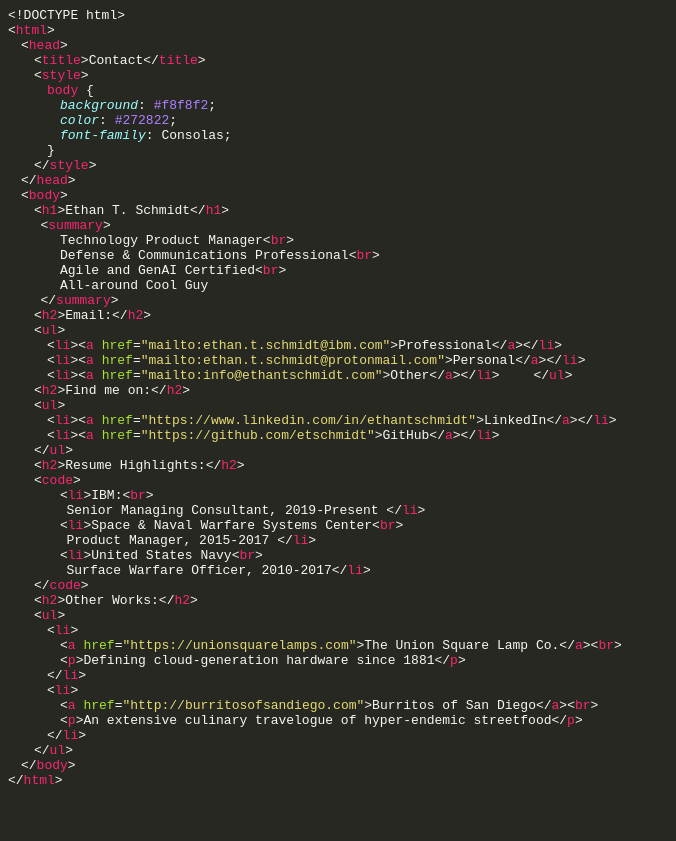
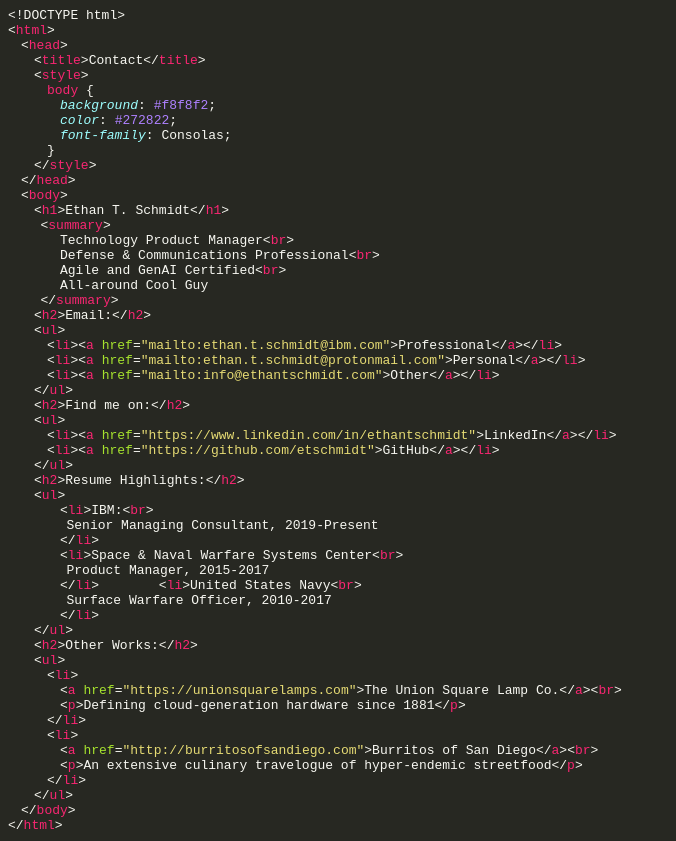
Before and after one commit to etschmidt/contact, a plain HTML site: page index.html in a window 1280 px wide. Shown: the whole page, without its empty margins (0-676 px from the left). Before the commit the page ends 800 px from the top, so only its background shows below. Drawn offline with Linux system fonts and the light colour scheme.

Commit message:
Update index.html

```diff
--- a/index.html
+++ b/index.html
@@ -65,7 +65,7 @@
 &#8194;&#8194;&#8194;&#8194;&lt;<span class="red">ul</span>&gt;<br>
 &#8194;&#8194;&#8194;&#8194;&#8194;&#8194;&lt;<span class="red">li</span>&gt;<a href="mailto:ethan.t.schmidt@ibm.com">&lt;<span class="red">a</span> <span class="green">href</span>=<span class="yellow">"mailto:ethan.t.schmidt@ibm.com"</span>&gt;Professional&lt;/<span class="red">a</span>&gt;</a>&lt;/<span class="red">li</span>&gt;<br>
 &#8194;&#8194;&#8194;&#8194;&#8194;&#8194;&lt;<span class="red">li</span>&gt;<a href="mailto:ethan.t.schmidt@gmail.com">&lt;<span class="red">a</span> <span class="green">href</span>=<span class="yellow">"mailto:ethan.t.schmidt@protonmail.com"</span>&gt;Personal&lt;/<span class="red">a</span>&gt;</a>&lt;/<span class="red">li</span>&gt;<br>
-&#8194;&#8194;&#8194;&#8194;&#8194;&#8194;&lt;<span class="red">li</span>&gt;<a href="mailto:info@ethantschmidt.com">&lt;<span class="red">a</span> <span class="green">href</span>=<span class="yellow">"mailto:info@ethantschmidt.com"</span>&gt;Other&lt;/<span class="red">a</span>&gt;</a>&lt;/<span class="red">li</span>&gt;
+&#8194;&#8194;&#8194;&#8194;&#8194;&#8194;&lt;<span class="red">li</span>&gt;<a href="mailto:info@ethantschmidt.com">&lt;<span class="red">a</span> <span class="green">href</span>=<span class="yellow">"mailto:info@ethantschmidt.com"</span>&gt;Other&lt;/<span class="red">a</span>&gt;</a>&lt;/<span class="red">li</span>&gt;<br>
 &#8194;&#8194;&#8194;&#8194;&lt;/<span class="red">ul</span>&gt;<br>
 
 <!-- Other Contact -->
@@ -77,14 +77,21 @@
 
 <!-- Resume Highlights -->
 &#8194;&#8194;&#8194;&#8194;&lt;<span class="red">h2</span>&gt;Resume Highlights:&lt;/<span class="red">h2</span>&gt;<br>
-&#8194;&#8194;&#8194;&#8194;&lt;<span class="red">code</span>&gt;<br>
+&#8194;&#8194;&#8194;&#8194;&lt;<span class="red">ul</span>&gt;<br>
+
 &#8194;&#8194;&#8194;&#8194;&#8194;&#8194;&#8194;&#8194;&lt;<span class="red">li</span>&gt;IBM:&lt;<span class="red">br</span>&gt;<br>
-&#8194;&#8194;&#8194;&#8194;&#8194;&#8194;&#8194;&#8194;&#8194;Senior Managing Consultant, 2019-Present &lt;/<span class="red">li</span>&gt;<br>
+&#8194;&#8194;&#8194;&#8194;&#8194;&#8194;&#8194;&#8194;&#8194;Senior Managing Consultant, 2019-Present<br>
+&#8194;&#8194;&#8194;&#8194;&#8194;&#8194;&#8194;&#8194;&lt;/<span class="red">li</span>&gt;<br>
+
 &#8194;&#8194;&#8194;&#8194;&#8194;&#8194;&#8194;&#8194;&lt;<span class="red">li</span>&gt;Space & Naval Warfare Systems Center&lt;<span class="red">br</span>&gt;<br>
-&#8194;&#8194;&#8194;&#8194;&#8194;&#8194;&#8194;&#8194;&#8194;Product Manager, 2015-2017 &lt;/<span class="red">li</span>&gt;<br>
+&#8194;&#8194;&#8194;&#8194;&#8194;&#8194;&#8194;&#8194;&#8194;Product Manager, 2015-2017<br>
+&#8194;&#8194;&#8194;&#8194;&#8194;&#8194;&#8194;&#8194;&lt;/<span class="red">li</span>&gt;
+
 &#8194;&#8194;&#8194;&#8194;&#8194;&#8194;&#8194;&#8194;&lt;<span class="red">li</span>&gt;United States Navy&lt;<span class="red">br</span>&gt;<br>
-&#8194;&#8194;&#8194;&#8194;&#8194;&#8194;&#8194;&#8194;&#8194;Surface Warfare Officer, 2010-2017&lt;/<span class="red">li</span>&gt;<br>
-&#8194;&#8194;&#8194;&#8194;&lt;/<span class="red">code</span>&gt;<br>
+&#8194;&#8194;&#8194;&#8194;&#8194;&#8194;&#8194;&#8194;&#8194;Surface Warfare Officer, 2010-2017<br>
+&#8194;&#8194;&#8194;&#8194;&#8194;&#8194;&#8194;&#8194;&lt;/<span class="red">li</span>&gt;<br>
+
+&#8194;&#8194;&#8194;&#8194;&lt;/<span class="red">ul</span>&gt;<br>
 
 <!-- Projects -->
 &#8194;&#8194;&#8194;&#8194;&lt;<span class="red">h2</span>&gt;Other Works:&lt;/<span class="red">h2</span>&gt;<br>
```
